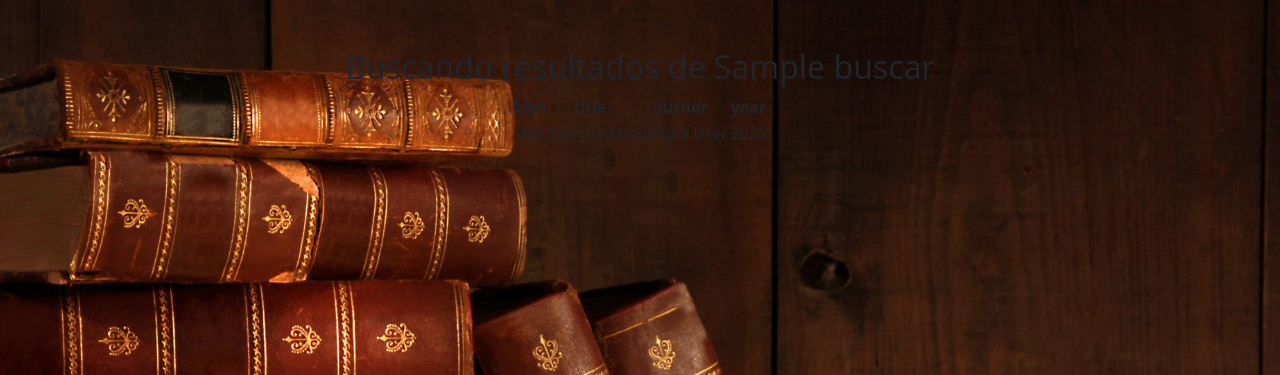
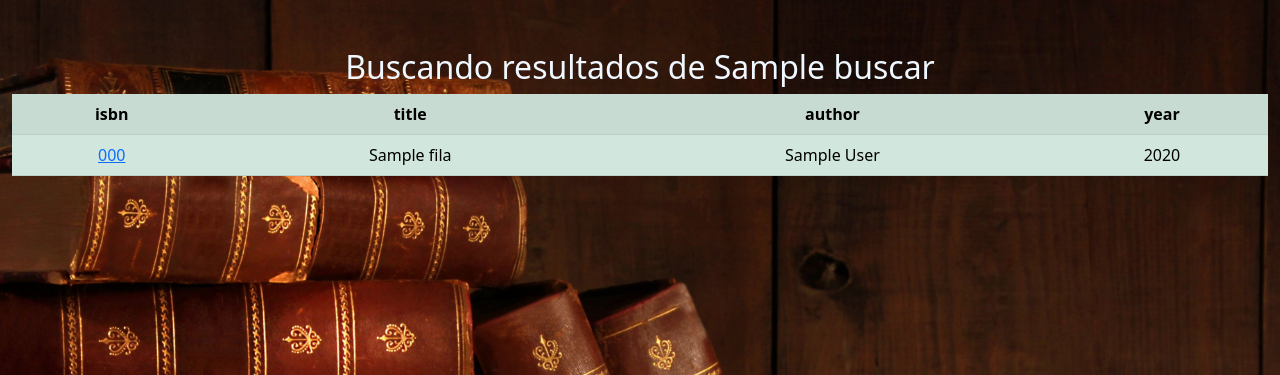
Before and after one commit to rolandob18/cs50w-project1, a Flask app: template templates/libros_libros.html in a window 1280 px wide. Shown: the part 66-441 px from the top of the page. Run offline with Flask 2, Linux system fonts and the light colour scheme; the template is opened without the code that fills it: most values are stand-ins (such as "Sample title", 1, 10 or a date in 2020); parts of the project's set-up code (start-up, migrations or seed data) failed here and were passed over.

Commit message:
Update libros_libros.html

```diff
--- a/templates/libros_libros.html
+++ b/templates/libros_libros.html
@@ -8,9 +8,9 @@
 {% block main %}
 
     {% if resultados %}
-    <h2>Buscando resultados de {{ buscar }}</h2>
+    <h2 style="color: aliceblue;">Buscando resultados de {{ buscar }}</h2>
 
-    <table class="mx-auto w-auto" class="table table-striped-columns">
+    <table class="table table-success table-striped">
         <tr>
             <th>isbn</th>
             <th>title</th>
@@ -19,7 +19,7 @@
         </tr>
     {% for fila in resultados%}
     <tr>
-        <td>{{ fila.isbn }}</td>
+        <td><a href="{{url_for('libro', isbn=fila.isbn) }}">{{ fila.isbn }}</a></td>
         <td>{{ fila.title }}</td>
         <td>{{ fila.author }}</td>
         <td>{{ fila.year }}</td>
@@ -29,7 +29,7 @@
     </table>
 
     {% else %}
-        <p>Sin resultados</p>
+        <p style="color: aliceblue;">Sin resultados</p>
 
     {% endif %}
 
```
